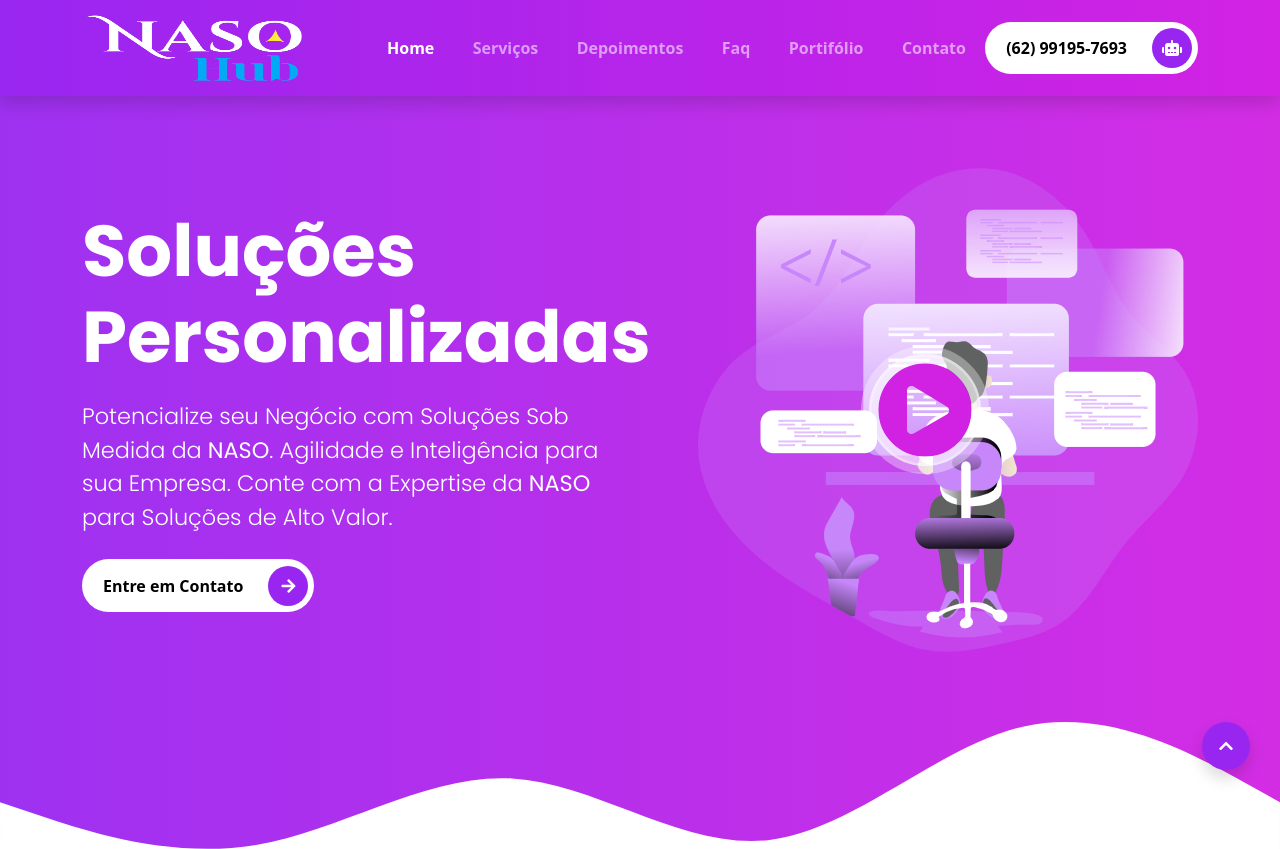
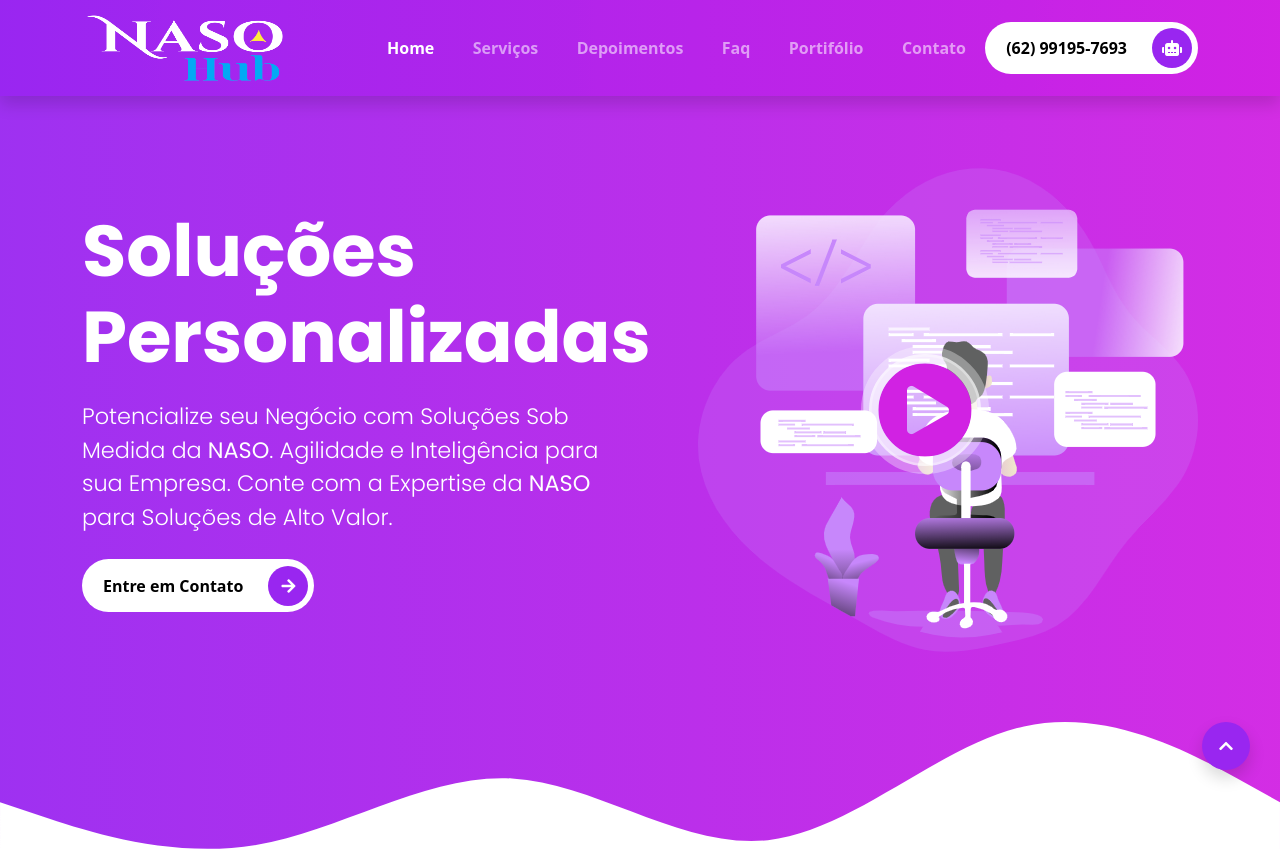
Before and after one commit to pedronas2222/naso-software, a website: page index.html in a window 1280 px wide. Shown: the top 849 px of the page. Drawn offline with nearby package versions, Linux system fonts and the light colour scheme; files that its build step writes are made by us from their sources.

Commit message:
Update index.html

```diff
--- a/index.html
+++ b/index.html
@@ -28,7 +28,7 @@
     <div class="container">
       <a class="navbar-brand" href="">
           <!--h3><strong>NASO Hub</strong></h3-->
-        <img src="images/logo2.png" alt="logo image" style="width: 230px; height: 70px;">
+        <img src="images/logo2.png" alt="logo image" style="width: 210px; height: 70px;">
       </a>
       <button class="navbar-toggler" type="button" data-bs-toggle="collapse" data-bs-target="#navbarNav" aria-controls="navbarNav" aria-expanded="false" aria-label="Toggle navigation">
         <span class="navbar-toggler-icon"></span>
```
